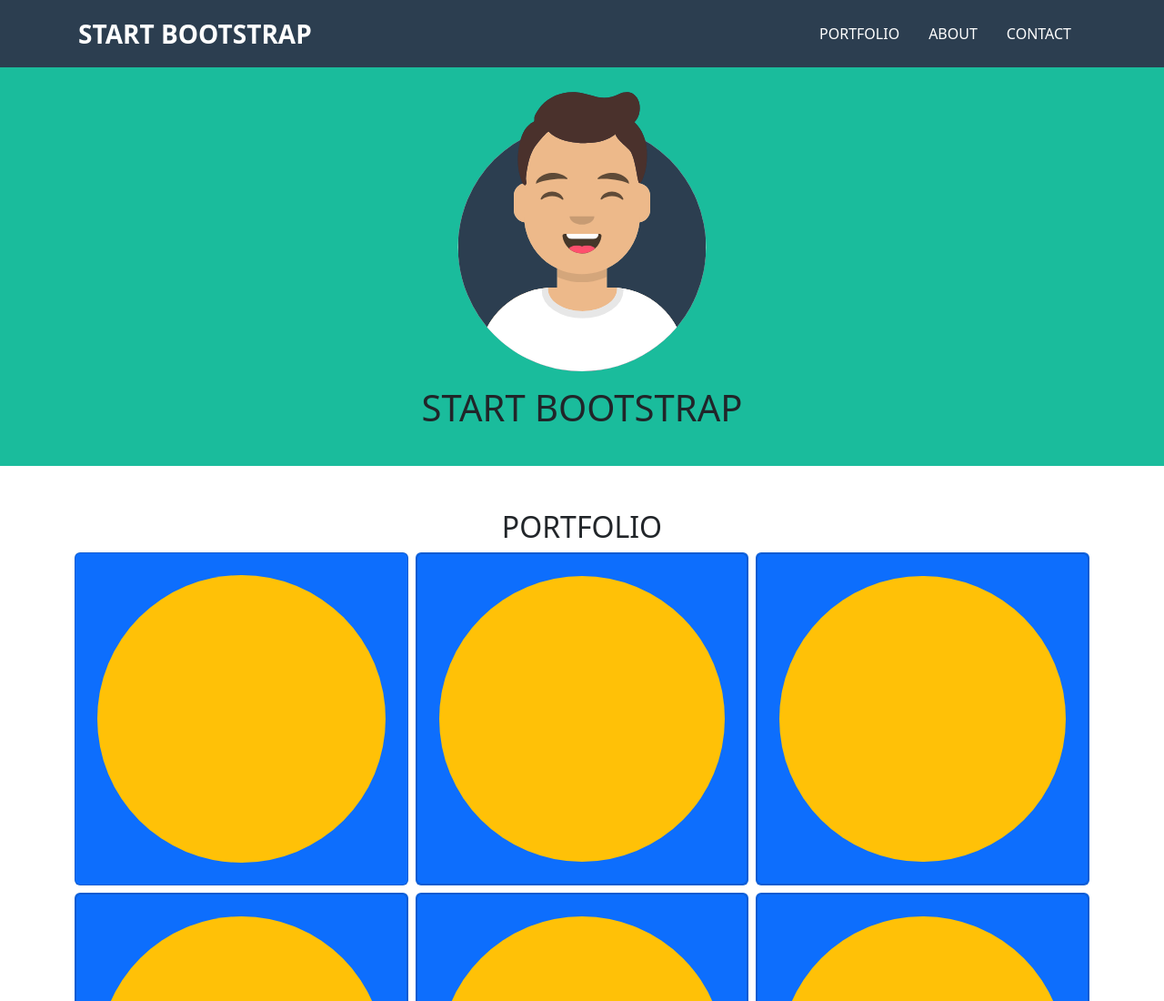
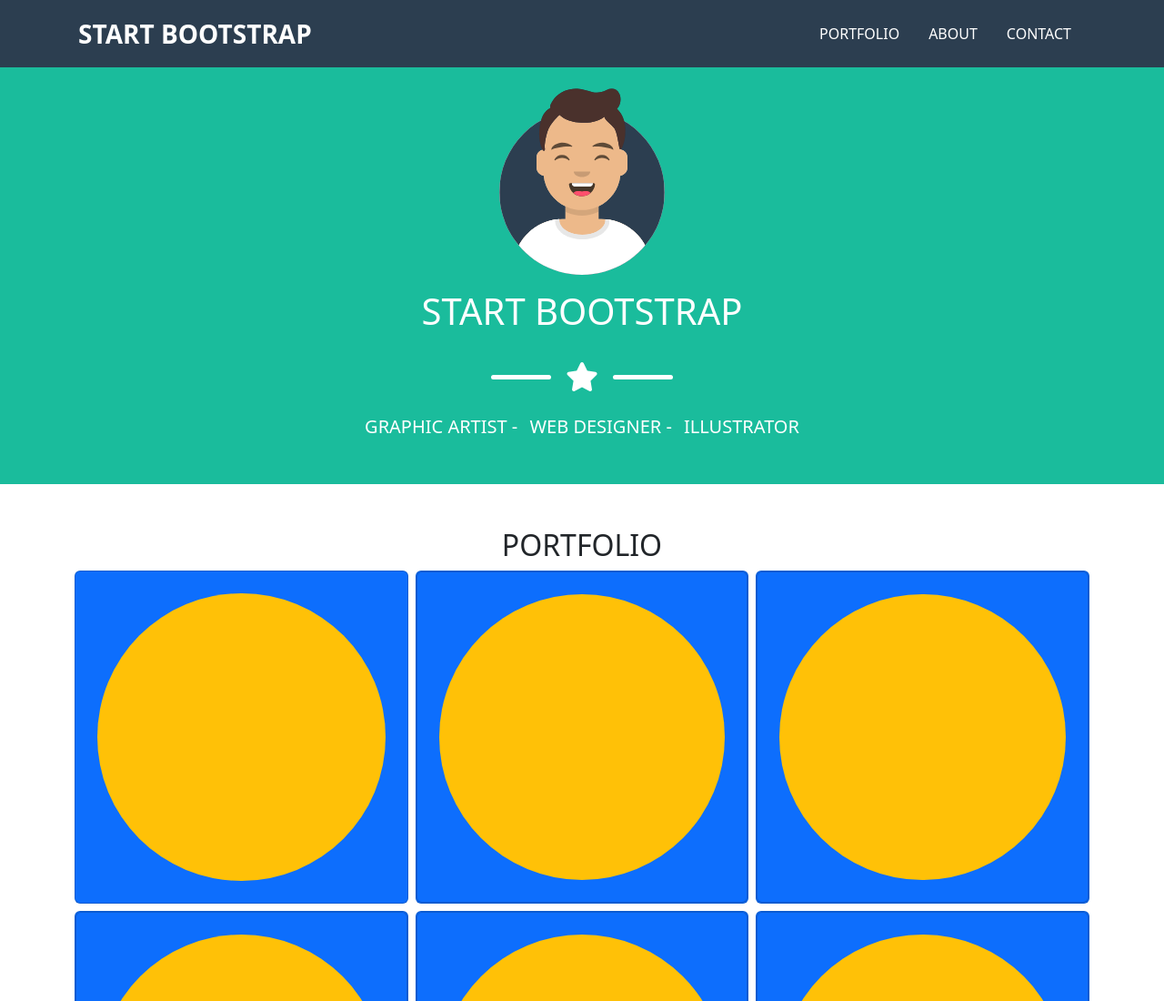
Before and after one commit to Sofia-Citrini/html-css-bootstrap-freelancer, a plain HTML site: page index.html in a window 1280 px wide. Shown: the top 1100 px of the page at 91% size. Drawn offline with nearby package versions, Linux system fonts and the light colour scheme.

Commit message:
completed jumbotron

```diff
--- a/css/style.css
+++ b/css/style.css
@@ -7,7 +7,18 @@ nav {
 }
 
 .avatar {
-    width: 300px;
+    width: 200px;
+}
+
+.star-container {
+    max-width: 200px;
+    margin: 0 auto;
+}
+
+.line-star {
+    height: 5px;
+    border-radius: 3px;
+    flex-grow: 1;
 }
 
 .card {
--- a/index.html
+++ b/index.html
@@ -41,8 +41,22 @@
                 <div class="avatar mx-auto">
                     <img src="img/avatar.svg" alt="" class="img-fluid">
                 </div>
-                <div class="jumbotron-title text-center p-3">
+                <div class="jumbotron-title text-center p-3 text-white">
                     <h1>START BOOTSTRAP</h1>
+
+                    <div class="star-container d-flex align-items-center py-4">
+                        <div class="line-star bg-white"></div>
+                        <i class="fas fa-star fs-2 mx-3"></i>
+                        <div class="line-star bg-white"></div>
+                    </div>
+
+                    <div>
+                        <ul class="list-inline fs-5">
+                            <li class="list-inline-item">GRAPHIC ARTIST - </li>
+                            <li class="list-inline-item">WEB DESIGNER - </li>
+                            <li class="list-inline-item">ILLUSTRATOR</li>
+                          </ul>
+                    </div>
                 </div>
             </div>
         </div>
```
